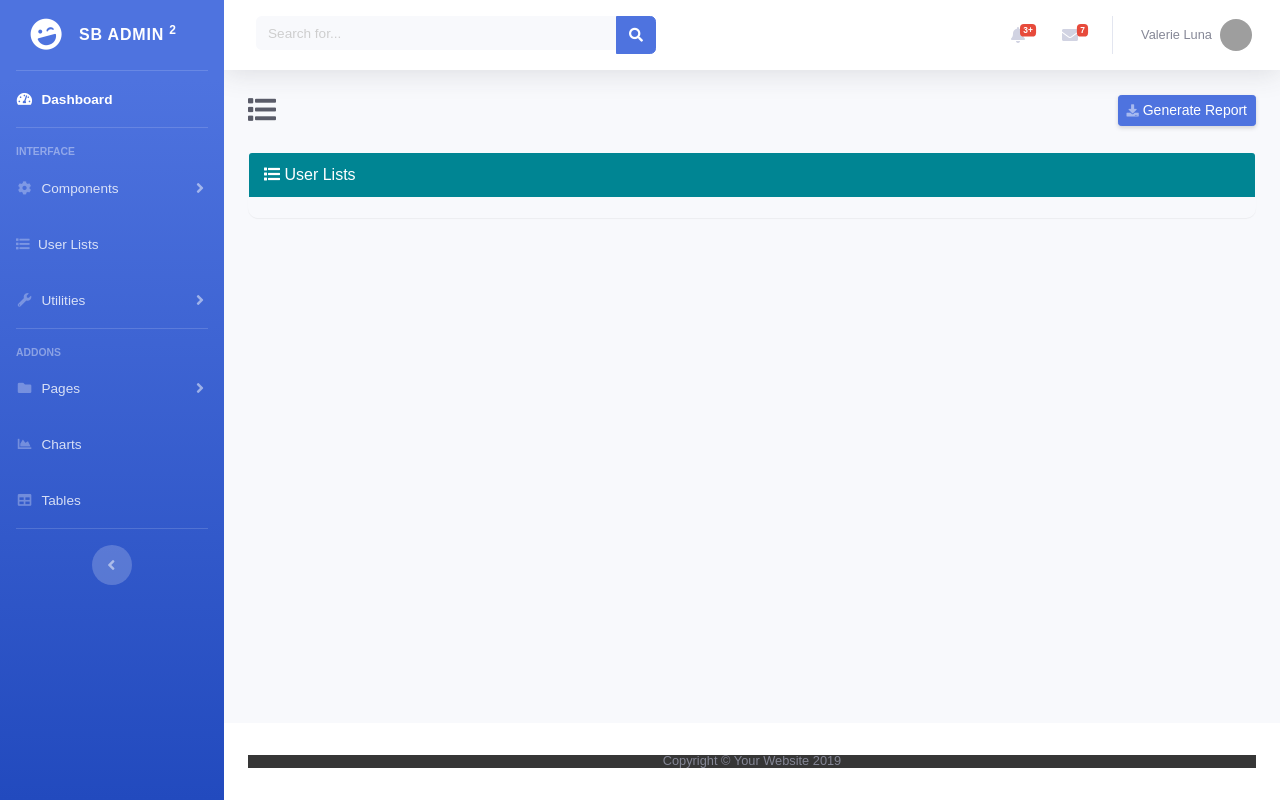
After one commit to mantoy2k13/shoccoshome, a CodeIgniter app: page /shocco_2019/home/userlist in a window 1280 px wide. The commit adds this page. Run offline with CodeIgniter, Linux system fonts and the light colour scheme; a user stored in the database is signed in; data comes from the database, SQL or seed files in the repository; some libraries are stand-ins or nearby versions; some web fonts are replaced; grey boxes are pictures that could not be loaded.

Commit message:
added, userlist admin

```diff
--- a/application/controllers/Home.php
+++ b/application/controllers/Home.php
@@ -140,4 +140,15 @@ class Home extends CI_Controller {
 			redirect('home/login');
 		}
 	}
+
+	public function userlist(){
+		if($this->session->userdata('user_email')){
+			$uid = $this->session->userdata('user_id');
+			$user_email =$this->session->userdata('user_email');
+			$data["user_logindata"] = $this->Auth_model->fetchuserlogindata($user_email);
+			$data["get_all_users_data"]=$this->Auth_model->get_all_users_data();
+			$data['is_page'] = 'userlist';
+			$this->load->view('admin/userlist',$data);
+		}
+	}
 }
--- /dev/null
+++ b/application/views/admin/admin-nav.php
@@ -0,0 +1,118 @@
+ <!-- Sidebar -->
+    <ul class="navbar-nav bg-gradient-primary sidebar sidebar-dark accordion" id="accordionSidebar">
+
+      <!-- Sidebar - Brand -->
+      <a class="sidebar-brand d-flex align-items-center justify-content-center" href="#">
+        <div class="sidebar-brand-icon rotate-n-15">
+          <i class="fas fa-laugh-wink"></i>
+        </div>
+        <div class="sidebar-brand-text mx-3">SB Admin <sup>2</sup></div>
+      </a>
+
+      <!-- Divider -->
+      <hr class="sidebar-divider my-0">
+
+      <!-- Nav Item - Dashboard -->
+      <li class="nav-item active">
+        <a class="nav-link" href="<?=base_url();?>home/adminpage">
+          <i class="fas fa-fw fa-tachometer-alt"></i>
+          <span>Dashboard</span></a>
+      </li>
+
+      <!-- Divider -->
+      <hr class="sidebar-divider">
+
+      <!-- Heading -->
+      <div class="sidebar-heading">
+        Interface
+      </div>
+
+      <!-- Nav Item - Pages Collapse Menu -->
+      <li class="nav-item">
+        <a class="nav-link collapsed" href="#" data-toggle="collapse" data-target="#collapseTwo" aria-expanded="true" aria-controls="collapseTwo">
+          <i class="fas fa-fw fa-cog"></i>
+          <span>Components</span>
+        </a>
+        <div id="collapseTwo" class="collapse" aria-labelledby="headingTwo" data-parent="#accordionSidebar">
+          <div class="bg-white py-2 collapse-inner rounded">
+            <h6 class="collapse-header">Custom Components:</h6>
+            <a class="collapse-item" href="#">Buttons</a>
+            <a class="collapse-item" href="#">Cards</a>
+          </div>
+        </div>
+      </li>
+      <li class="nav-item">
+       <a class="nav-link collapsed" href="<?=base_url();?>home/userlist">
+            <i class="fa fa-list"></i>
+            <span>User Lists</span>
+        </a>
+      </li>
+      <!-- Nav Item - Utilities Collapse Menu -->
+      <li class="nav-item">
+        <a class="nav-link collapsed" href="#" data-toggle="collapse" data-target="#collapseUtilities" aria-expanded="true" aria-controls="collapseUtilities">
+          <i class="fas fa-fw fa-wrench"></i>
+          <span>Utilities</span>
+        </a>
+        <div id="collapseUtilities" class="collapse" aria-labelledby="headingUtilities" data-parent="#accordionSidebar">
+          <div class="bg-white py-2 collapse-inner rounded">
+            <h6 class="collapse-header">Custom Utilities:</h6>
+            <a class="collapse-item" href="#">Colors</a>
+            <a class="collapse-item" href="#">Borders</a>
+            <a class="collapse-item" href="#">Animations</a>
+            <a class="collapse-item" href="#">Other</a>
+          </div>
+        </div>
+      </li>
+
+      <!-- Divider -->
+      <hr class="sidebar-divider">
+
+      <!-- Heading -->
+      <div class="sidebar-heading">
+        Addons
+      </div>
+
+      <!-- Nav Item - Pages Collapse Menu -->
+      <li class="nav-item">
+        <a class="nav-link collapsed" href="#" data-toggle="collapse" data-target="#collapsePages" aria-expanded="true" aria-controls="collapsePages">
+          <i class="fas fa-fw fa-folder"></i>
+          <span>Pages</span>
+        </a>
+        <div id="collapsePages" class="collapse" aria-labelledby="headingPages" data-parent="#accordionSidebar">
+          <div class="bg-white py-2 collapse-inner rounded">
+            <h6 class="collapse-header">Login Screens:</h6>
+            <a class="collapse-item" href="#">Login</a>
+            <a class="collapse-item" href="#">Register</a>
+            <a class="collapse-item" href="#">Forgot Password</a>
+            <div class="collapse-divider"></div>
+            <h6 class="collapse-header">Other Pages:</h6>
+            <a class="collapse-item" href="#">404 Page</a>
+            <a class="collapse-item" href="#">Blank Page</a>
+          </div>
+        </div>
+      </li>
+
+      <!-- Nav Item - Charts -->
+      <li class="nav-item">
+        <a class="nav-link" href="#">
+          <i class="fas fa-fw fa-chart-area"></i>
+          <span>Charts</span></a>
+      </li>
+
+      <!-- Nav Item - Tables -->
+      <li class="nav-item">
+        <a class="nav-link" href="#">
+          <i class="fas fa-fw fa-table"></i>
+          <span>Tables</span></a>
+      </li>
+
+      <!-- Divider -->
+      <hr class="sidebar-divider d-none d-md-block">
+
+      <!-- Sidebar Toggler (Sidebar) -->
+      <div class="text-center d-none d-md-inline">
+        <button class="rounded-circle border-0" id="sidebarToggle"></button>
+      </div>
+
+    </ul>
+    <!-- End of Sidebar -->
--- /dev/null
+++ b/application/views/admin/topbar.php
@@ -0,0 +1,181 @@
+ <nav class="navbar navbar-expand navbar-light bg-white topbar mb-4 static-top shadow">
+
+          <!-- Sidebar Toggle (Topbar) -->
+          <button id="sidebarToggleTop" class="btn btn-link d-md-none rounded-circle mr-3">
+            <i class="fa fa-bars"></i>
+          </button>
+
+          <!-- Topbar Search -->
+          <form class="d-none d-sm-inline-block form-inline mr-auto ml-md-3 my-2 my-md-0 mw-100 navbar-search">
+            <div class="input-group">
+              <input type="text" class="form-control bg-light border-0 small" placeholder="Search for..." aria-label="Search" aria-describedby="basic-addon2">
+              <div class="input-group-append">
+                <button class="btn btn-primary" type="button">
+                  <i class="fas fa-search fa-sm"></i>
+                </button>
+              </div>
+            </div>
+          </form>
+
+          <!-- Topbar Navbar -->
+          <ul class="navbar-nav ml-auto">
+
+            <!-- Nav Item - Search Dropdown (Visible Only XS) -->
+            <li class="nav-item dropdown no-arrow d-sm-none">
+              <a class="nav-link dropdown-toggle" href="#" id="searchDropdown" role="button" data-toggle="dropdown" aria-haspopup="true" aria-expanded="false">
+                <i class="fas fa-search fa-fw"></i>
+              </a>
+              <!-- Dropdown - Messages -->
+              <div class="dropdown-menu dropdown-menu-right p-3 shadow animated--grow-in" aria-labelledby="searchDropdown">
+                <form class="form-inline mr-auto w-100 navbar-search">
+                  <div class="input-group">
+                    <input type="text" class="form-control bg-light border-0 small" placeholder="Search for..." aria-label="Search" aria-describedby="basic-addon2">
+                    <div class="input-group-append">
+                      <button class="btn btn-primary" type="button">
+                        <i class="fas fa-search fa-sm"></i>
+                      </button>
+                    </div>
+                  </div>
+                </form>
+              </div>
+            </li>
+
+            <!-- Nav Item - Alerts -->
+            <li class="nav-item dropdown no-arrow mx-1">
+              <a class="nav-link dropdown-toggle" href="#" id="alertsDropdown" role="button" data-toggle="dropdown" aria-haspopup="true" aria-expanded="false">
+                <i class="fas fa-bell fa-fw"></i>
+                <!-- Counter - Alerts -->
+                <span class="badge badge-danger badge-counter">3+</span>
+              </a>
+              <!-- Dropdown - Alerts -->
+              <div class="dropdown-list dropdown-menu dropdown-menu-right shadow animated--grow-in" aria-labelledby="alertsDropdown">
+                <h6 class="dropdown-header">
+                  Alerts Center
+                </h6>
+                <a class="dropdown-item d-flex align-items-center" href="#">
+                  <div class="mr-3">
+                    <div class="icon-circle bg-primary">
+                      <i class="fas fa-file-alt text-white"></i>
+                    </div>
+                  </div>
+                  <div>
+                    <div class="small text-gray-500">December 12, 2019</div>
+                    <span class="font-weight-bold">A new monthly report is ready to download!</span>
+                  </div>
+                </a>
+                <a class="dropdown-item d-flex align-items-center" href="#">
+                  <div class="mr-3">
+                    <div class="icon-circle bg-success">
+                      <i class="fas fa-donate text-white"></i>
+                    </div>
+                  </div>
+                  <div>
+                    <div class="small text-gray-500">December 7, 2019</div>
+                    $290.29 has been deposited into your account!
+                  </div>
+                </a>
+                <a class="dropdown-item d-flex align-items-center" href="#">
+                  <div class="mr-3">
+                    <div class="icon-circle bg-warning">
+                      <i class="fas fa-exclamation-triangle text-white"></i>
+                    </div>
+                  </div>
+                  <div>
+                    <div class="small text-gray-500">December 2, 2019</div>
+                    Spending Alert: We've noticed unusually high spending for your account.
+                  </div>
+                </a>
+                <a class="dropdown-item text-center small text-gray-500" href="#">Show All Alerts</a>
+              </div>
+            </li>
+
+            <!-- Nav Item - Messages -->
+            <li class="nav-item dropdown no-arrow mx-1">
+              <a class="nav-link dropdown-toggle" href="#" id="messagesDropdown" role="button" data-toggle="dropdown" aria-haspopup="true" aria-expanded="false">
+                <i class="fas fa-envelope fa-fw"></i>
+                <!-- Counter - Messages -->
+                <span class="badge badge-danger badge-counter">7</span>
+              </a>
+              <!-- Dropdown - Messages -->
+              <div class="dropdown-list dropdown-menu dropdown-menu-right shadow animated--grow-in" aria-labelledby="messagesDropdown">
+                <h6 class="dropdown-header">
+                  Message Center
+                </h6>
+                <a class="dropdown-item d-flex align-items-center" href="#">
+                  <div class="dropdown-list-image mr-3">
+                    <img class="rounded-circle" src="https://source.unsplash.com/fn_BT9fwg_E/60x60" alt="">
+                    <div class="status-indicator bg-success"></div>
+                  </div>
+                  <div class="font-weight-bold">
+                    <div class="text-truncate">Hi there! I am wondering if you can help me with a problem I've been having.</div>
+                    <div class="small text-gray-500">Emily Fowler · 58m</div>
+                  </div>
+                </a>
+                <a class="dropdown-item d-flex align-items-center" href="#">
+                  <div class="dropdown-list-image mr-3">
+                    <img class="rounded-circle" src="https://source.unsplash.com/AU4VPcFN4LE/60x60" alt="">
+                    <div class="status-indicator"></div>
+                  </div>
+                  <div>
+                    <div class="text-truncate">I have the photos that you ordered last month, how would you like them sent to you?</div>
+                    <div class="small text-gray-500">Jae Chun · 1d</div>
+                  </div>
+                </a>
+                <a class="dropdown-item d-flex align-items-center" href="#">
+                  <div class="dropdown-list-image mr-3">
+                    <img class="rounded-circle" src="https://source.unsplash.com/CS2uCrpNzJY/60x60" alt="">
+                    <div class="status-indicator bg-warning"></div>
+                  </div>
+                  <div>
+                    <div class="text-truncate">Last month's report looks great, I am very happy with the progress so far, keep up the good work!</div>
+                    <div class="small text-gray-500">Morgan Alvarez · 2d</div>
+                  </div>
+                </a>
+                <a class="dropdown-item d-flex align-items-center" href="#">
+                  <div class="dropdown-list-image mr-3">
+                    <img class="rounded-circle" src="https://source.unsplash.com/Mv9hjnEUHR4/60x60" alt="">
+                    <div class="status-indicator bg-success"></div>
+                  </div>
+                  <div>
+                    <div class="text-truncate">Am I a good boy? The reason I ask is because someone told me that people say this to all dogs, even if they aren't good...</div>
+                    <div class="small text-gray-500">Chicken the Dog · 2w</div>
+                  </div>
+                </a>
+                <a class="dropdown-item text-center small text-gray-500" href="#">Read More Messages</a>
+              </div>
+            </li>
+
+            <div class="topbar-divider d-none d-sm-block"></div>
+
+            <!-- Nav Item - User Information -->
+            <li class="nav-item dropdown no-arrow">
+              <a class="nav-link dropdown-toggle" href="#" id="userDropdown" role="button" data-toggle="dropdown" aria-haspopup="true" aria-expanded="false">
+                <span class="mr-2 d-none d-lg-inline text-gray-600 small">Valerie Luna</span>
+                <img class="img-profile rounded-circle" src="https://source.unsplash.com/QAB-WJcbgJk/60x60">
+              </a>
+              <!-- Dropdown - User Information -->
+              <div class="dropdown-menu dropdown-menu-right shadow animated--grow-in" aria-labelledby="userDropdown">
+                <a class="dropdown-item" href="#">
+                  <i class="fas fa-user fa-sm fa-fw mr-2 text-gray-400"></i>
+                  Profile
+                </a>
+                <a class="dropdown-item" href="#">
+                  <i class="fas fa-cogs fa-sm fa-fw mr-2 text-gray-400"></i>
+                  Settings
+                </a>
+                <a class="dropdown-item" href="#">
+                  <i class="fas fa-list fa-sm fa-fw mr-2 text-gray-400"></i>
+                  Activity Log
+                </a>
+                <div class="dropdown-divider"></div>
+                <a class="dropdown-item" href="#" data-toggle="modal" data-target="#logoutModal">
+                  <i class="fas fa-sign-out-alt fa-sm fa-fw mr-2 text-gray-400"></i>
+                  Logout
+                </a>
+              </div>
+            </li>
+
+          </ul>
+
+        </nav>
+        <!-- End of Topbar -->
--- /dev/null
+++ b/application/views/admin/userlist.php
@@ -0,0 +1,94 @@
+<!DOCTYPE html>
+<html lang="en">
+
+  <!-- Header CSS -->
+  <?php $this->load->view('common/css');?>
+
+<body id="page-top">
+
+  <!-- Page Wrapper -->
+  <div id="wrapper">
+
+    <!-- Sidebar-->
+   <?php $this->load->view('admin/admin-nav');?>
+
+    <!-- Content Wrapper -->
+    <div id="content-wrapper" class="d-flex flex-column">
+
+      <!-- Main Content -->
+      <div id="content">
+
+        <!-- Topbar -->
+        <?php $this->load->view('admin/topbar');?>
+
+        <!-- Begin Page Content -->
+        <div class="container-fluid">
+
+          <!-- Page Heading -->
+          <div class="d-sm-flex align-items-center justify-content-between mb-4">
+            <h1 class="h3 mb-0 text-gray-800"><i class="fa fa-list"></i> </h1>
+            <a href="#" class="d-none d-sm-inline-block btn btn-sm btn-primary shadow-sm"><i class="fas fa-download fa-sm text-white-50"></i> Generate Report</a>
+          </div>
+
+          <!-- Content Row -->
+          <div class="row">
+            <div class="col-md-12">
+              <div class="panel panel-primary">
+                  <div class="panel-heading bg-blue">
+                    <i class="fa fa-list"></i><span> User Lists</span>
+                  </div>
+              </div>
+            </div>
+          </div>
+
+
+        </div>
+        <!-- /.container-fluid -->
+
+      </div>
+      <!-- End of Main Content -->
+
+      <!-- Footer -->
+      <footer class="sticky-footer bg-white">
+        <div class="container my-auto">
+          <div class="copyright text-center my-auto">
+            <span>Copyright &copy; Your Website <?=date('Y');?></span>
+          </div>
+        </div>
+      </footer>
+      <!-- End of Footer -->
+
+    </div>
+    <!-- End of Content Wrapper -->
+
+  </div>
+  <!-- End of Page Wrapper -->
+
+  <!-- Scroll to Top Button-->
+  <a class="scroll-to-top rounded" href="#page-top">
+    <i class="fas fa-angle-up"></i>
+  </a>
+
+  <!-- Logout Modal-->
+  <div class="modal fade" id="logoutModal" tabindex="-1" role="dialog" aria-labelledby="exampleModalLabel" aria-hidden="true">
+    <div class="modal-dialog" role="document">
+      <div class="modal-content">
+        <div class="modal-header">
+          <h5 class="modal-title" id="exampleModalLabel">Ready to Leave?</h5>
+          <button class="close" type="button" data-dismiss="modal" aria-label="Close">
+            <span aria-hidden="true">×</span>
+          </button>
+        </div>
+        <div class="modal-body">Select "Logout" below if you are ready to end your current session.</div>
+        <div class="modal-footer">
+          <button class="btn btn-secondary" type="button" data-dismiss="modal">Cancel</button>
+          <a class="btn btn-primary" href="login.html">Logout</a>
+        </div>
+      </div>
+    </div>
+  </div>
+  <!-- JS File -->
+  <?php $this->load->view('common/adminjs')?>
+</body>
+
+</html>
--- a/application/views/common/adminjs.php
+++ b/application/views/common/adminjs.php
@@ -1,4 +1,4 @@
-<?php if($is_page=="adminpage"){?>
+<?php if($is_page=="adminpage" || $is_page=="userlist"){?>
 <!-- Bootstrap core JavaScript-->
 <script src="<?=base_url();?>assets/vendor/jquery/jquery.min.js"></script>
   <script src="<?=base_url();?>assets/vendor/bootstrap/js/bootstrap.bundle.min.js"></script>
--- a/application/views/common/css.php
+++ b/application/views/common/css.php
@@ -50,7 +50,7 @@
     <script src="//ajax.googleapis.com/ajax/libs/jquery/2.1.1/jquery.min.js"></script>
     <script src="//cdn.rawgit.com/ryandrewjohnson/jquery-fblogin/master/dist/jquery.fblogin.min.js"></script>
 
-    <?php if($is_page=='adminpage'){?>
+    <?php if($is_page=='adminpage' || $is_page=="userlist"){?>
      <!-- Admin Dashboard-->
     <!-- Custom fonts for this template-->
     <link href="<?=base_url();?>assets/vendor/fontawesome-free/css/all.min.css" rel="stylesheet" type="text/css">
```
Also changed, not shown: application/views/admin/admin.php (+2 -113 lines).
